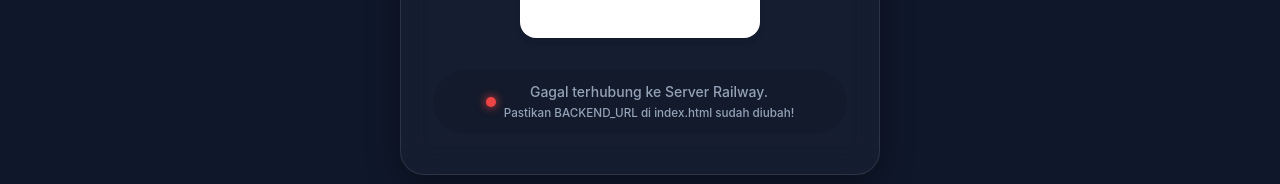
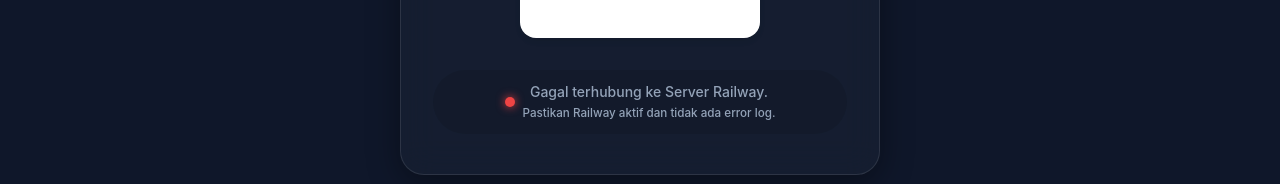
Before and after one commit to raphunteks/PrtalWA, a website: page index.html in a window 1280 px wide. Shown: the part 527-711 px from the top of the page. Drawn offline with nearby package versions, Linux system fonts and the light colour scheme.

Commit message:
Update index.html

```diff
--- a/index.html
+++ b/index.html
@@ -139,11 +139,10 @@
 
     <script>
         // =========================================================================
-        // ⚠️ PENTING: GANTI URL DI BAWAH INI DENGAN DOMAIN RAILWAY ANDA!
-        // Pastikan depannya ada "https://" dan tidak ada tanda garis miring (/) di akhir.
+        // ✅ DOMAIN RAILWAY TELAH DIPERBARUI SESUAI REQUEST
         // =========================================================================
 
-        const BACKEND_URL = 'btwafinance-production.up.railway.app';
+        const BACKEND_URL = 'https://btwafinance-production.up.railway.app';
 
         // =========================================================================
 
@@ -204,7 +203,7 @@
 
         socket.on('connect_error', (err) => {
             console.warn('[Socket.io] Gagal terhubung ke Railway:', err.message);
-            updateStatus('error', 'Gagal terhubung ke Server Railway.<br><small>Pastikan BACKEND_URL di index.html sudah diubah!</small>');
+            updateStatus('error', 'Gagal terhubung ke Server Railway.<br><small>Pastikan Railway aktif dan tidak ada error log.</small>');
             if(qrSpinner) qrSpinner.style.display = 'none';
         });
 
```
